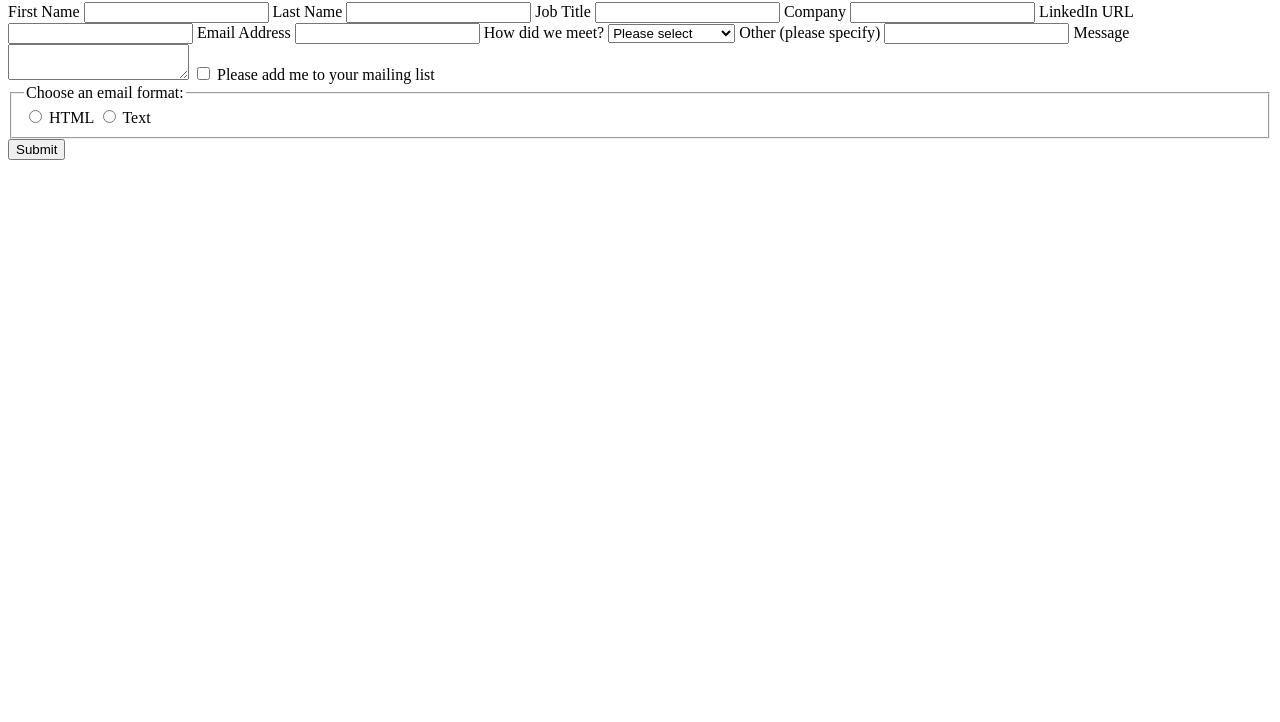
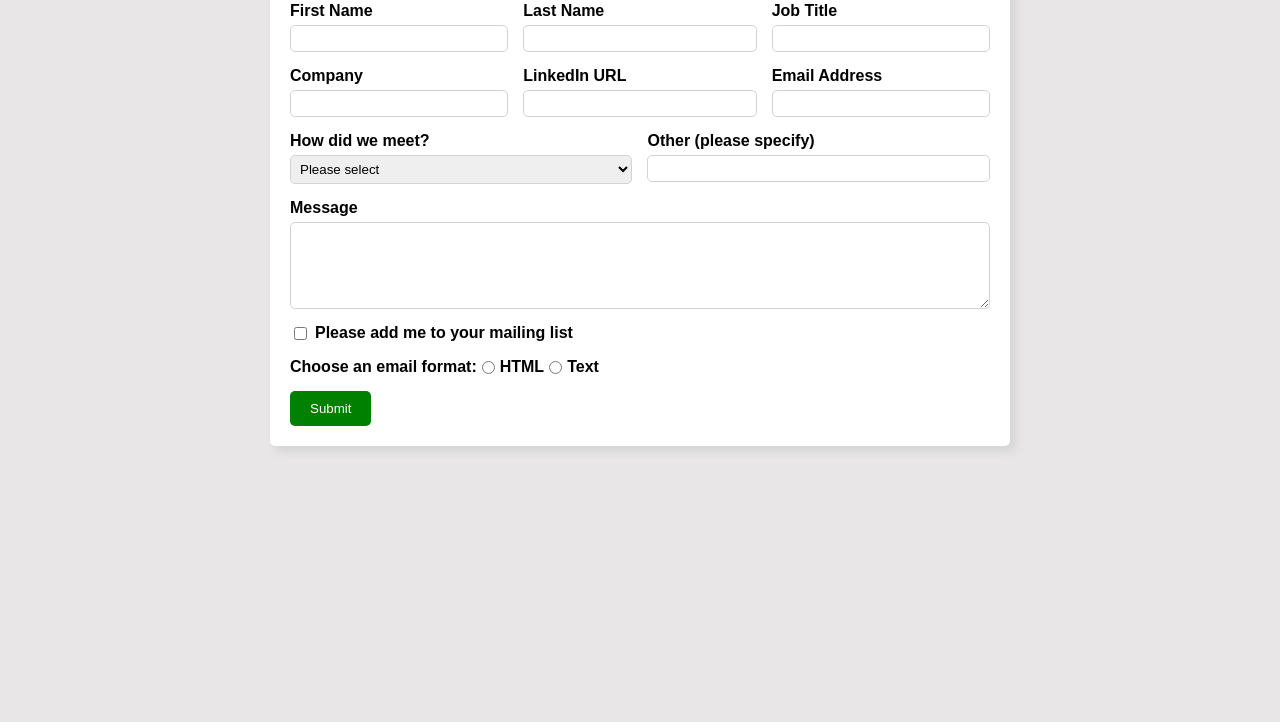
Before and after one commit to Toshia000/contact-form, a website: page views/contact-form.html in a window 1280 px wide. Shown: the part 78-800 px from the top of the page. Drawn offline with Linux system fonts and the light colour scheme; files that its build step writes are made by us from their sources.

Commit message:
Define form style

```diff
--- /dev/null
+++ b/public/styles/contact-form.css
@@ -0,0 +1,167 @@
+body {
+  display: flex;
+  justify-content: center;
+  font-family: Arial, Helvetica, sans-serif;
+  background-color: rgb(232, 230, 230);
+}
+
+form {
+  flex: 0 1 700px;
+  background-color: white;
+  box-shadow: lightgray 5px 5px 10px;
+  padding: 20px;
+  border-radius: 5px;
+  display: grid;
+  gap: 15px;
+  grid-template-columns: 1fr;
+  grid-template-rows: 13fr;
+  grid-template-areas:
+    "title"
+    "first-name"
+    "last-name"
+    "job-title"
+    "company"
+    "linkedin"
+    "email"
+    "first-contact-method"
+    "other-contact-method"
+    "message"
+    "mailing-list"
+    "email-format"
+    "submit-button";
+
+  @media screen and (min-width: 600px) {
+    grid-template-columns: 2fr 1fr 1fr 2fr;
+    grid-template-rows: repeat(8, auto);
+    grid-template-areas:
+      "title title title title"
+      "first-name last-name last-name job-title"
+      "company linkedin linkedin email"
+      "first-contact-method first-contact-method other-contact-method other-contact-method"
+      "message message message message"
+      "mailing-list mailing-list mailing-list mailing-list"
+      "email-format email-format email-format email-format"
+      "submit-button submit-button submit-button submit-button";
+  }
+}
+
+#title-group {
+  grid-area: title;
+  display: flex;
+  justify-content: center;
+
+  h1 {
+    margin: 0;
+  }
+}
+
+#first-name-group {
+  grid-area: first-name;
+  display: flex;
+  flex-direction: column;
+}
+
+#last-name-group {
+  grid-area: last-name;
+  display: flex;
+  flex-direction: column;
+}
+
+#job-title-group {
+  grid-area: job-title;
+  display: flex;
+  flex-direction: column;
+}
+
+#company-group {
+  grid-area: company;
+  display: flex;
+  flex-direction: column;
+}
+
+#linkedin-group {
+  grid-area: linkedin;
+  display: flex;
+  flex-direction: column;
+}
+
+#email-group {
+  grid-area: email;
+  display: flex;
+  flex-direction: column;
+}
+
+#first-contact-method-group {
+  grid-area: first-contact-method;
+  display: flex;
+  flex-direction: column;
+}
+
+#other-contact-method-group {
+  grid-area: other-contact-method;
+  display: flex;
+  flex-direction: column;
+}
+
+#message-group {
+  grid-area: message;
+  display: flex;
+  flex-direction: column;
+
+  textarea {
+    resize: vertical;
+    min-height: 75px;
+  }
+}
+
+#mailing-list-group {
+  grid-area: mailing-list;
+  display: flex;
+}
+
+#email-format-group {
+  grid-area: email-format;
+
+  fieldset {
+    display: flex;
+    align-items: center;
+    border: none;
+    padding: 0;
+    margin: 0;
+  }
+
+  legend {
+    float: left;
+    padding: 0;
+  }
+
+  input {
+    margin: 0;
+  }
+}
+
+#submit-button-group {
+  grid-area: submit-button;
+
+  button {
+    color: white;
+    background-color: green;
+    padding: 10px 20px;
+    border: none;
+    border-radius: 5px;
+  }
+}
+
+div, fieldset {
+  gap: 5px;
+}
+
+label, legend {
+  font-weight: bold;
+}
+
+input, select, textarea {
+  border: 1px solid lightgray;
+  border-radius: 5px;
+  padding: 5px;
+}
--- a/views/contact-form.html
+++ b/views/contact-form.html
@@ -5,29 +5,45 @@
   <meta name="viewport" content="width=device-width, initial-scale=1.0">
   <title>Contact Form</title>
   <link rel="icon" href="images/favicon.svg">
+  <link rel="stylesheet" href="styles/contact-form.css">
 </head>
 <body>
   <form action="#" method="get">
+    <div id="title-group">
       <h1>Contact Form</h1>
+    </div>
 
+    <div id="first-name-group">
       <label for="first-name">First Name</label>
       <input type="text" id="first-name" name="first-name">
+    </div>
 
+    <div id="last-name-group">
       <label for="last-name">Last Name</label>
       <input type="text" id="last-name" name="last-name">
+    </div>
 
+    <div id="job-title-group">
       <label for="job-title">Job Title</label>
       <input type="text" id="job-title" name="job-title">
+    </div>
 
+    <div id="company-group">
       <label for="company">Company</label>
       <input type="text" id="company" name="company">
+    </div>
 
+    <div id="linkedin-group">
       <label for="linkedin">LinkedIn URL</label>
       <input type="url" id="linkedin" name="linkedin">
+    </div>
 
+    <div id="email-group">
       <label for="email">Email Address</label>
       <input type="email" id="email" name="email">
+    </div>
 
+    <div id="first-contact-method-group">
       <label for="first-contact-method">How did we meet?</label>
       <select name="first-contact-method" id="first-contact-method">
         <option value="">Please select</option>
@@ -35,16 +51,24 @@
         <option value="personal-website">Personal Website</option>
         <option value="linkedin">LinkedIn</option>
       </select>
+    </div>
 
+    <div id="other-contact-method-group">
       <label for="other-contact-method">Other (please specify)</label>
       <input type="text" id="other-contact-method" name="other-contact-method">
+    </div>
 
+    <div id="message-group">
       <label for="message">Message</label>
       <textarea id="message" name="message"></textarea>
+    </div>
 
+    <div id="mailing-list-group">
       <input type="checkbox" id="mailing-list" name="mailing-list">
       <label for="mailing-list">Please add me to your mailing list</label>
+    </div>
 
+    <div id="email-format-group">
       <fieldset>
         <legend>Choose an email format:</legend>
 
@@ -54,8 +78,11 @@
         <input type="radio" id="text" name="email-format" value="text">
         <label for="text">Text</label>
       </fieldset>
+    </div>
 
+    <div id="submit-button-group">
       <button type="submit">Submit</button>
+    </div>
   </form>
 </body>
 </html>
```
Lines whose indentation alone changed are shown as unchanged.
